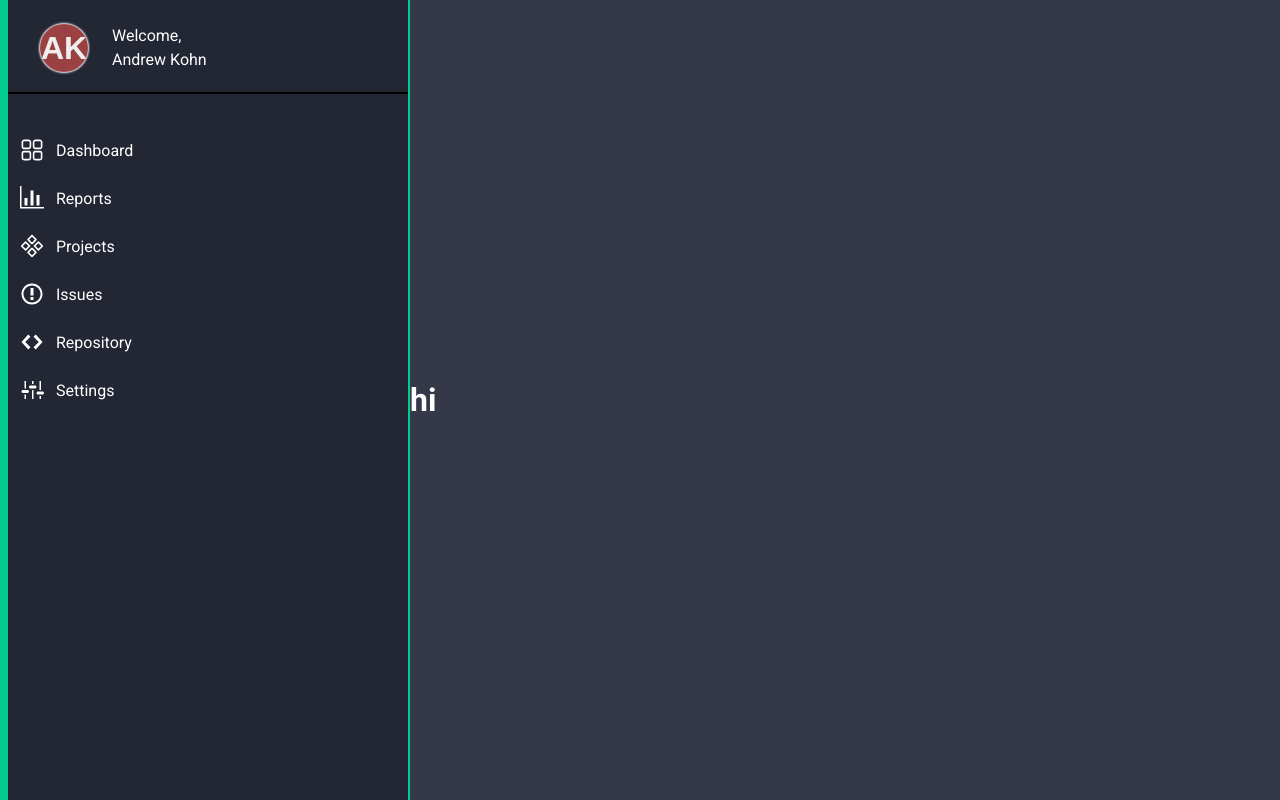
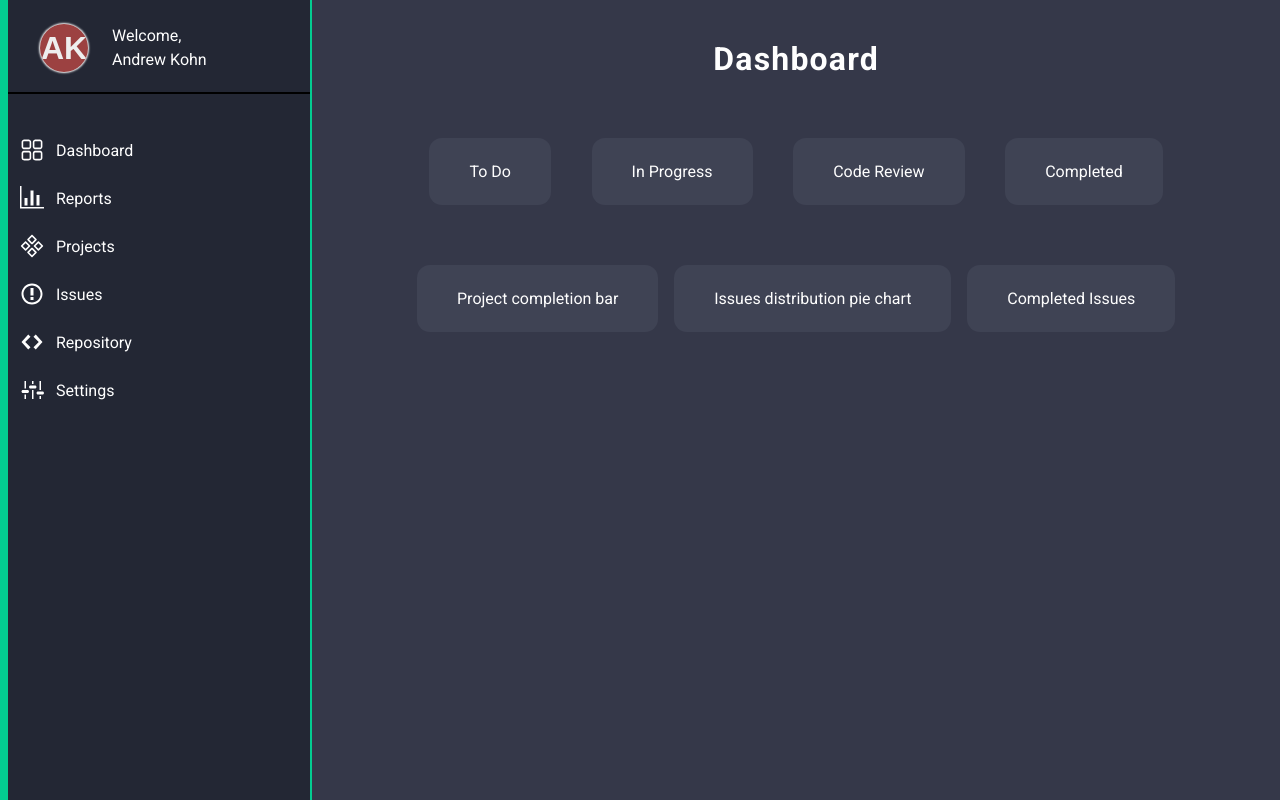
Before and after one commit to AndrewKohn/bug-hunter, a React (Vite) app: page / in a window 1280 px wide. Built offline with nearby package versions, Linux system fonts and the light colour scheme.

Commit message:
Added Dashboard component

```diff
--- a/src/App.tsx
+++ b/src/App.tsx
@@ -1,14 +1,12 @@
 import './App.scss';
+import Dashboard from './components/Dashboard/Dashboard';
 import NavBar from './components/NavBar/NavBar';
 
 const App = ({}) => {
   return (
     <main>
       <NavBar />
-
-      <div className="container">
-        <h1>hi</h1>
-      </div>
+      <Dashboard />
     </main>
   );
 };
--- /dev/null
+++ b/src/components/Dashboard/Dashboard.scss
@@ -0,0 +1,26 @@
+@use '../../styles/mixins.scss';
+@import '../../styles/variables';
+
+.dashboard-section {
+  @include mixins.DisplayFlex(flex-start, center, column, nowrap);
+  width: 100%;
+  height: 100%;
+
+  .section-title {
+    margin-top: 4rem;
+    font-size: 3.2rem;
+    letter-spacing: 1.2px;
+  }
+
+  .overview-container {
+    @include mixins.DisplayFlex(space-around, center, row, nowrap);
+    width: 80%;
+    margin-top: 6rem;
+  }
+
+  .graphs-container {
+    @include mixins.DisplayFlex(space-around, center, row, nowrap);
+    width: 80%;
+    margin-top: 6rem;
+  }
+}
--- /dev/null
+++ b/src/components/Dashboard/Dashboard.tsx
@@ -0,0 +1,25 @@
+import Card from '../UI/Card';
+import './Dashboard.scss';
+
+interface Props {}
+
+const Dashboard = ({}) => {
+  return (
+    <section className="dashboard-section">
+      <h2 className="section-title">Dashboard</h2>
+      <div className="overview-container">
+        <Card>To Do</Card>
+        <Card>In Progress</Card>
+        <Card>Code Review</Card>
+        <Card>Completed</Card>
+      </div>
+      <div className="graphs-container">
+        <Card>Project completion bar</Card>
+        <Card>Issues distribution pie chart</Card>
+        <Card>Completed Issues</Card>
+      </div>
+    </section>
+  );
+};
+
+export default Dashboard;
```
